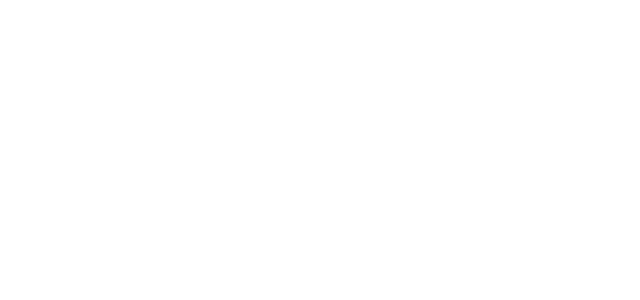
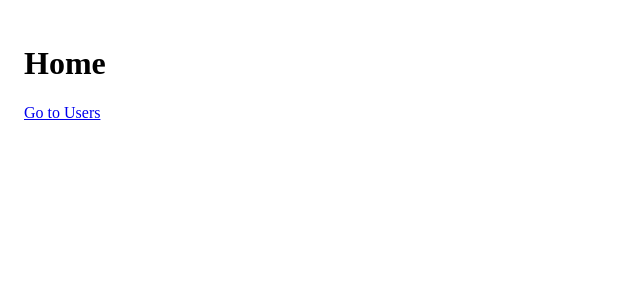
Before and after one commit to forest160/nuxt3-hands-on, a Nuxt app in the folder web/: page / in a window 1280 px wide. Before the commit this address had no page. Shown: the top 300 px of the page, without its empty margins (0-640 px from the left). Built offline with nearby package versions, Linux system fonts and the light colour scheme.

Commit message:
test: add unit test for useUser

```diff
--- a/web/composables/useUser.ts
+++ b/web/composables/useUser.ts
@@ -1,4 +1,5 @@
 import type { User } from "~/types/user";
+import { useFetch, useRuntimeConfig, createError } from "#app";
 
 export const useUser = (id: number) => {
   const config = useRuntimeConfig();
--- /dev/null
+++ b/web/pages/index.vue
@@ -0,0 +1,6 @@
+<template>
+    <div style="padding: 16px">
+        <h1>Home</h1>
+        <NuxtLink to="/users">Go to Users</NuxtLink>
+    </div>
+</template>
```
Also changed, not shown: 1 other file (tests, documents, lock files or other folders).
